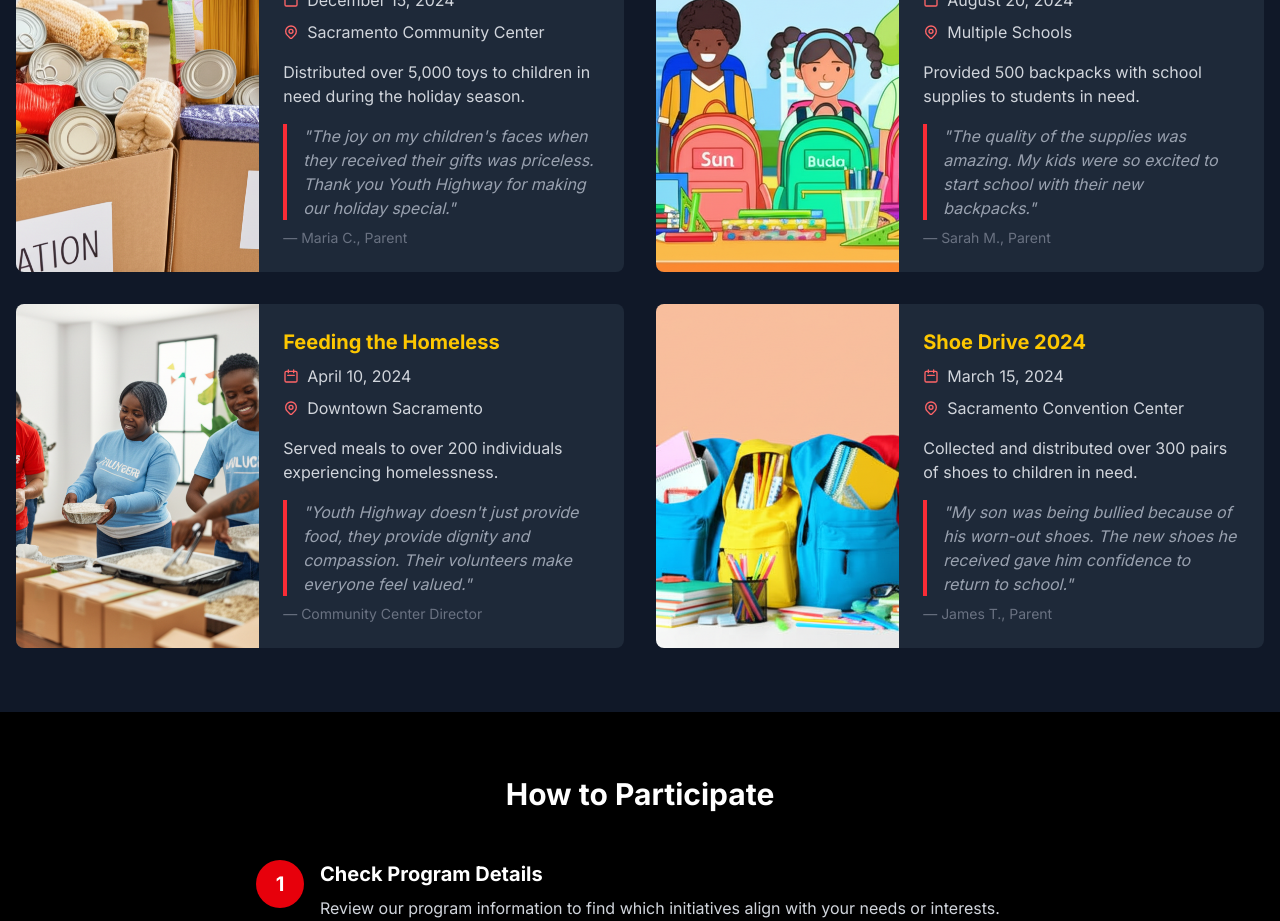
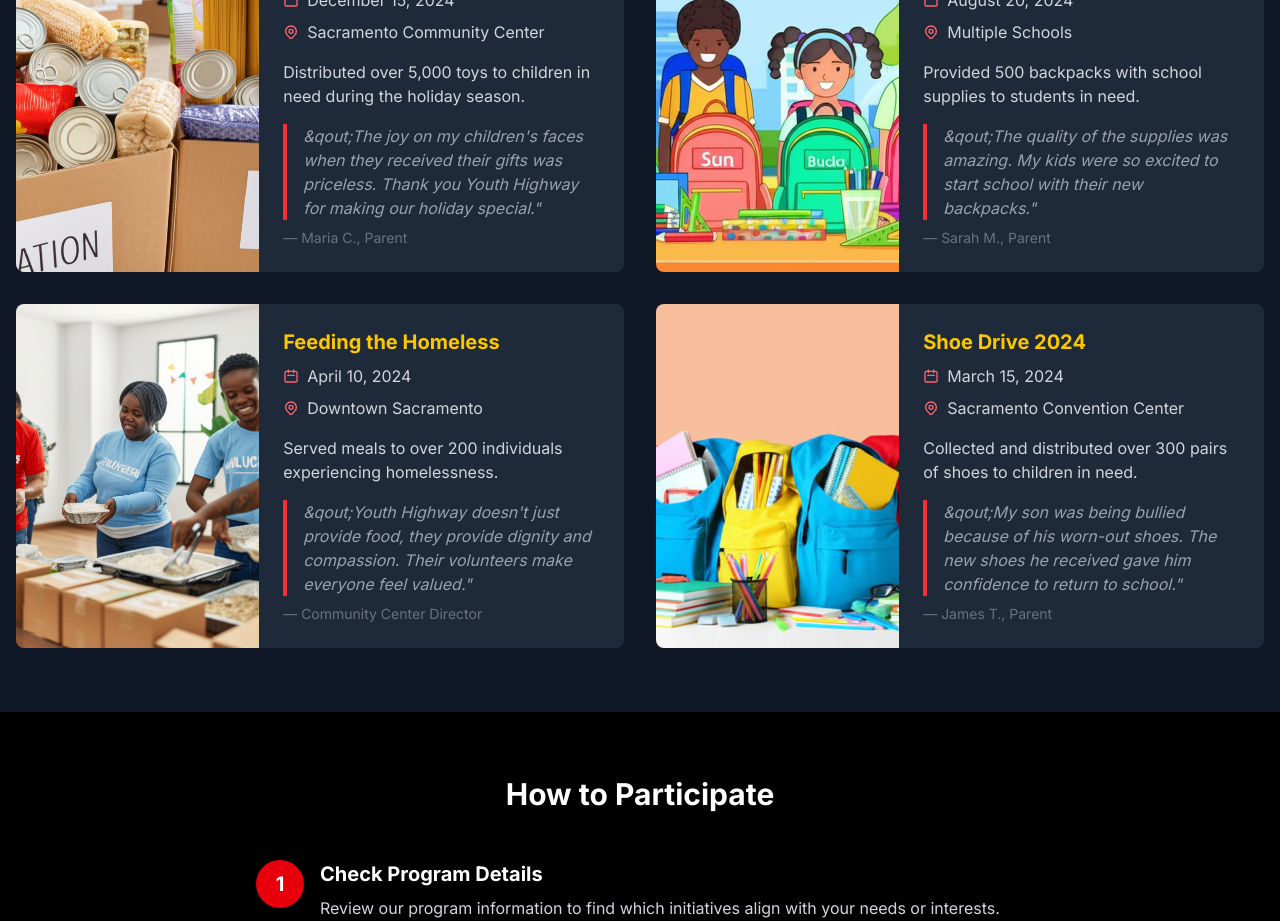
Before and after one commit to AaronAlvd/david, a Next.js app: page /giveaways in a window 1280 px wide. Shown: the part 2720-3641 px from the top of the page. Built offline with nearby package versions, Linux system fonts and the light colour scheme.

Commit message:
fixed errors

```diff
--- a/src/app/giveaways/page.tsx
+++ b/src/app/giveaways/page.tsx
@@ -256,7 +256,7 @@ export default function ProgramsPage() {
                   </div>
                   <p className="text-gray-300 mb-4">{event.description}</p>
                   <blockquote className="border-l-4 border-red-500 pl-4 italic text-gray-400 mb-2">
-                    "{event.testimonial}"
+                    &qout;{event.testimonial}&quot;
                   </blockquote>
                   <p className="text-sm text-gray-500">— {event.author}</p>
                 </div>
@@ -557,7 +557,7 @@ export default function ProgramsPage() {
               <h3 className="text-xl font-bold mb-3 text-yellow-400">Do you work with schools?</h3>
               <p className="text-gray-300">
                 Yes! We partner with schools throughout Sacramento to identify students in need and provide appropriate
-                support. If you're an educator interested in connecting your school with our programs, please reach out
+                support. If you&apos;re an educator interested in connecting your school with our programs, please reach out
                 to discuss potential collaboration.
               </p>
             </div>
```
